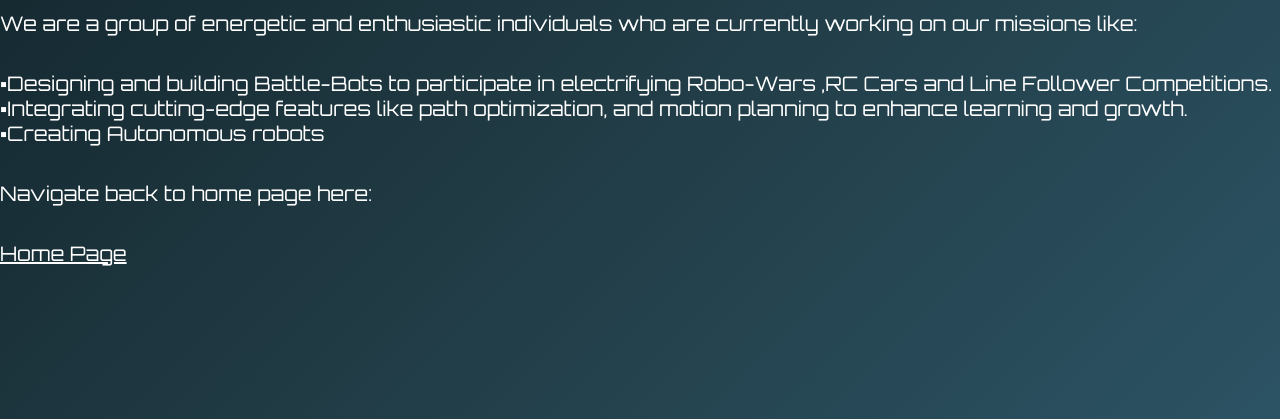
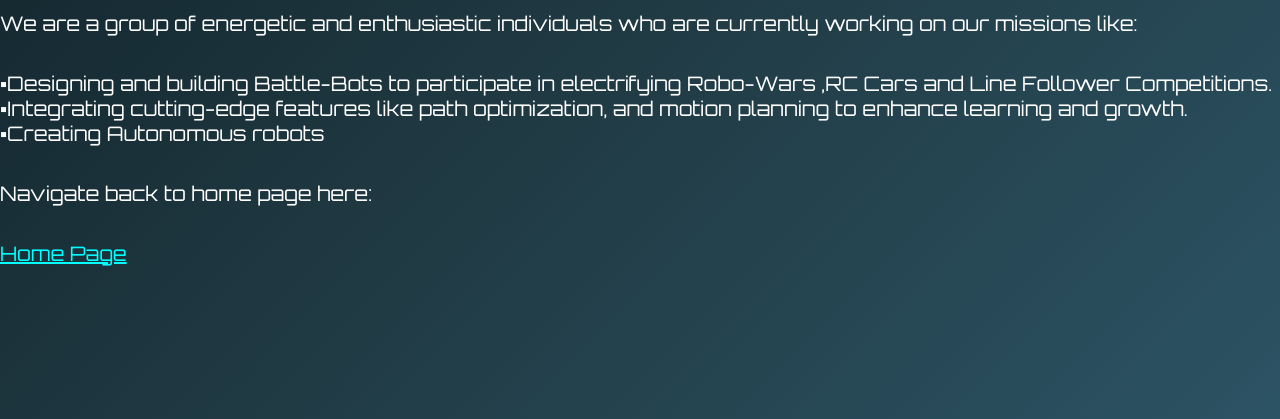
Before and after one commit to Robotics-IIITDM/robosite, a Flask app: page /about in a window 1280 px wide. Shown: the part 381-800 px from the top of the page. Run offline with Flask 3, Linux system fonts and the light colour scheme.

Commit message:
Update about.html

```diff
--- a/templates/about.html
+++ b/templates/about.html
@@ -39,6 +39,16 @@
             color: white;
             margin-bottom: 35px;
         }
+        .s {
+            font-size: 20px;
+            color: aqua;
+            margin-bottom: 35px;
+        }
+
+        .s :hover {
+            color: rgba(9, 221, 221, 0.475);
+            cursor: pointer;
+        }
     </style>
     <img src="/static/images/logo.jpeg" alt="Club Logo" width="100px" height="100px" loading="lazy" class="logo-img" style="
    position: absolute;
@@ -74,7 +84,7 @@
     <p class="g">
         Navigate back to home page here:
     </p>
-    <a href="/" class="g">Home Page</a>
+    <a href="/" class="s">Home Page</a>
 </body>
 
 </html>
```
